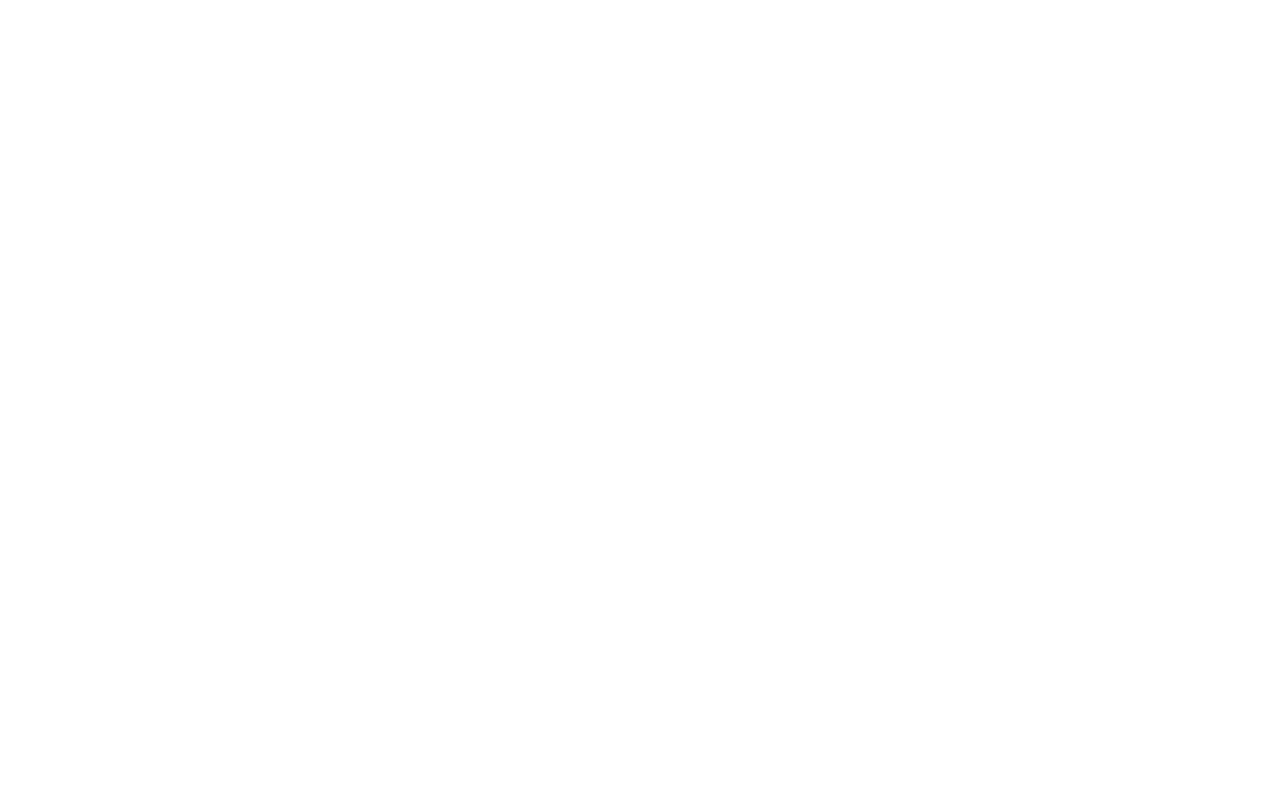
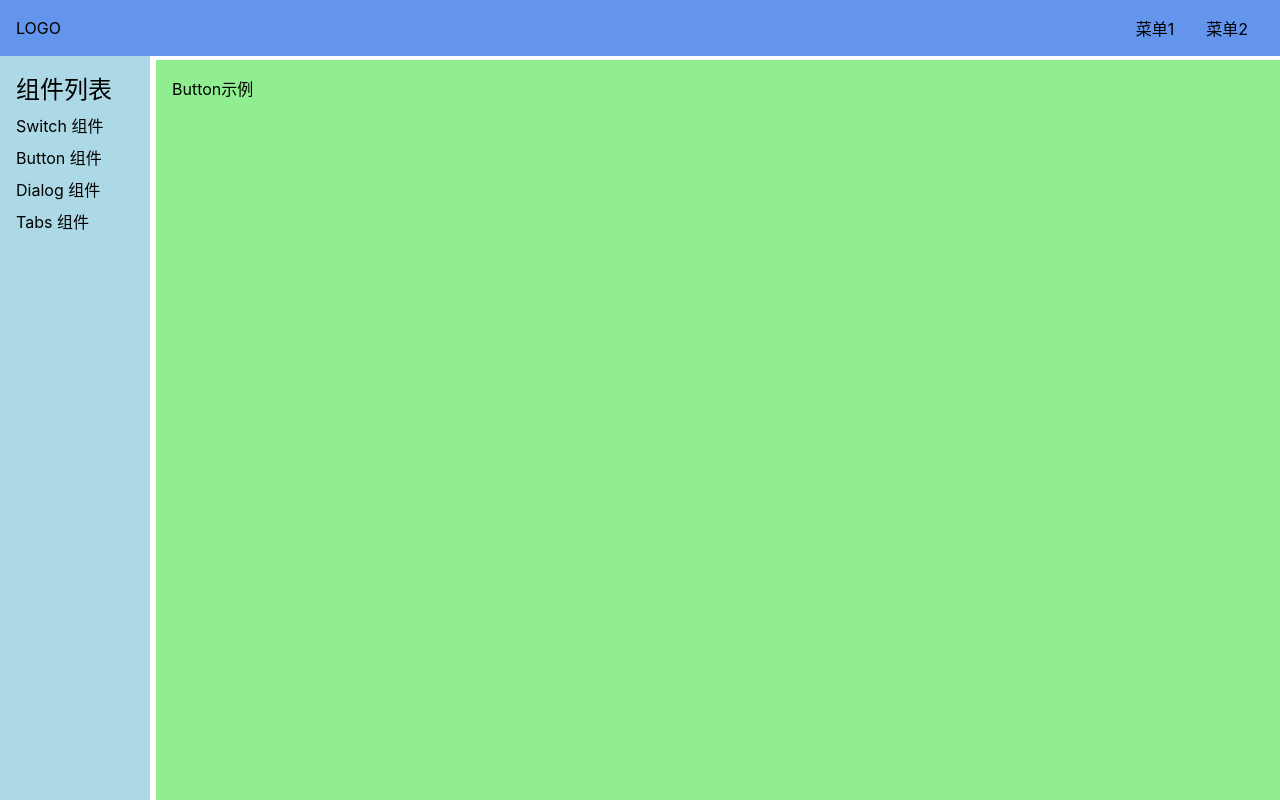
Before and after one commit to YMingF/Yan-Ui, a Vue app: page /#/doc/button in a window 1280 px wide. Before the commit this address had no page. Built offline with nearby package versions, Linux system fonts and the light colour scheme.

Commit message:
2-9：基本完成官网框架

```diff
--- /dev/null
+++ b/src/components/ButtonDemo.vue
@@ -0,0 +1,5 @@
+<template>
+  <div>
+    Button示例
+  </div>
+</template>
--- /dev/null
+++ b/src/components/DialogDemo.vue
@@ -0,0 +1,5 @@
+<template>
+  <div>
+    Dialog示例
+  </div>
+</template>
--- /dev/null
+++ b/src/components/DocDemo.vue
@@ -0,0 +1,5 @@
+<template>
+  <div>
+     Doc默认页面
+  </div>
+</template>
--- /dev/null
+++ b/src/components/TabsDemo.vue
@@ -0,0 +1,5 @@
+<template>
+  <div>
+    Tabs示例
+  </div>
+</template>
```
Also changed, not shown: src/router.ts (+14 -2 lines).
